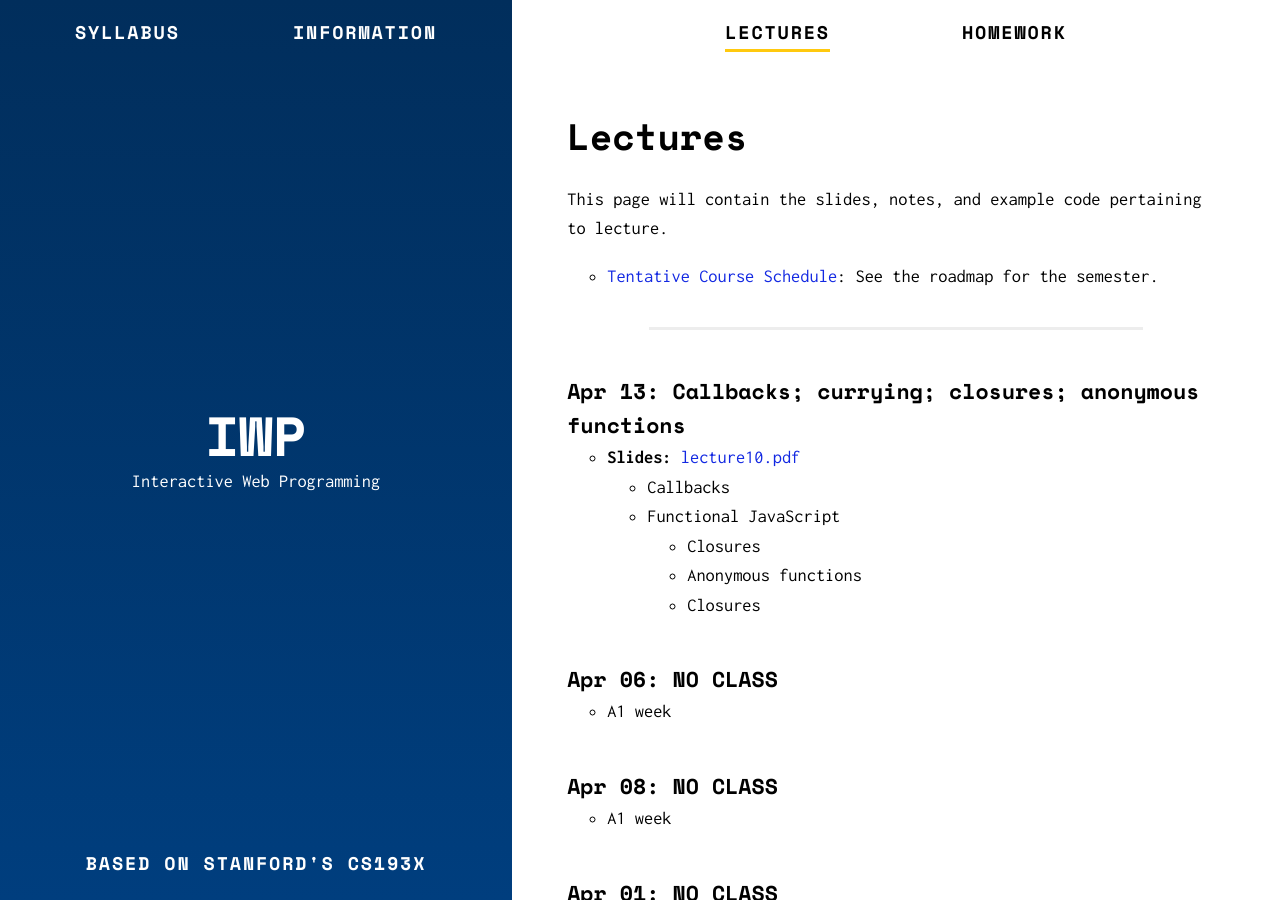
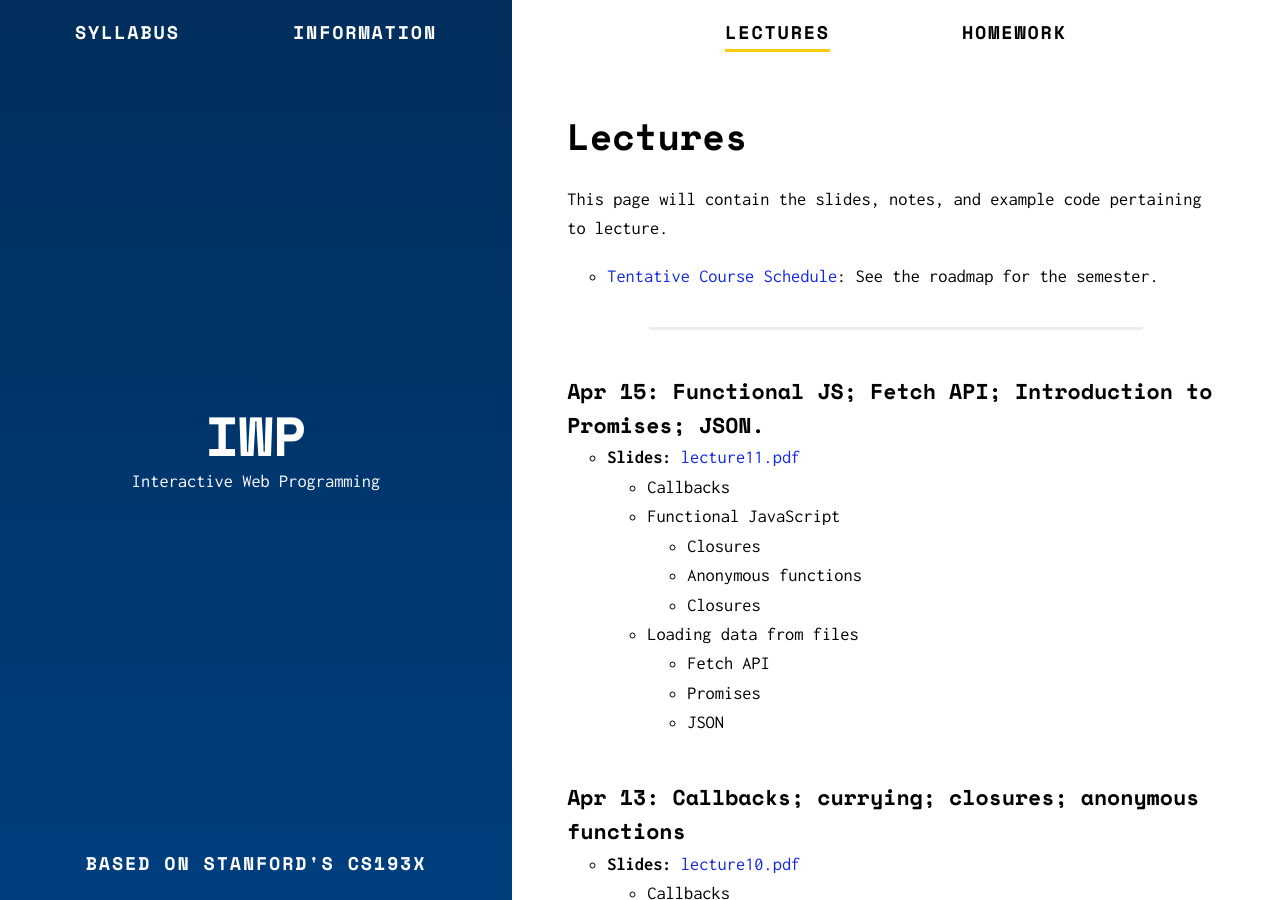
Before and after one commit to murilocamargos/iwp, a Jekyll site: the page built from lectures.md, in a window 1280 px wide and 900 px high. Built offline with Jekyll 4.4.1, drawn with Linux system fonts in a browser that asks for light colours.

Commit message:
Adiciona Aula 11

```diff
--- a/lectures.md
+++ b/lectures.md
@@ -10,6 +10,19 @@ This page will contain the slides, notes, and example code pertaining to lecture
 * [Tentative Course Schedule]({{ site.baseurl }}/syllabus): See the roadmap for the semester.
 
 ---
+
+### Apr 15: Functional JS; Fetch API; Introduction to Promises; JSON.
+- **Slides:** [lecture11.pdf]({{ site.baseurl }}/lectures/lecture11.pdf)
+  - Callbacks
+  - Functional JavaScript
+    - Closures
+    - Anonymous functions
+    - Closures
+  - Loading data from files
+    - Fetch API
+    - Promises
+    - JSON
+
 
 ### Apr 13: Callbacks; currying; closures; anonymous functions
 - **Slides:** [lecture10.pdf]({{ site.baseurl }}/lectures/lecture10.pdf)
```
Also changed, not shown: 1 other file.
